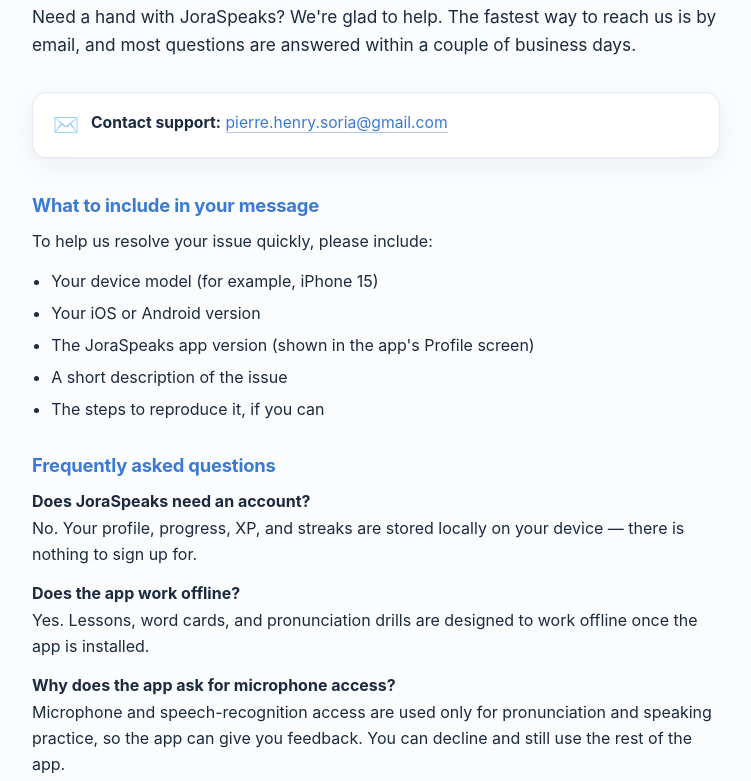
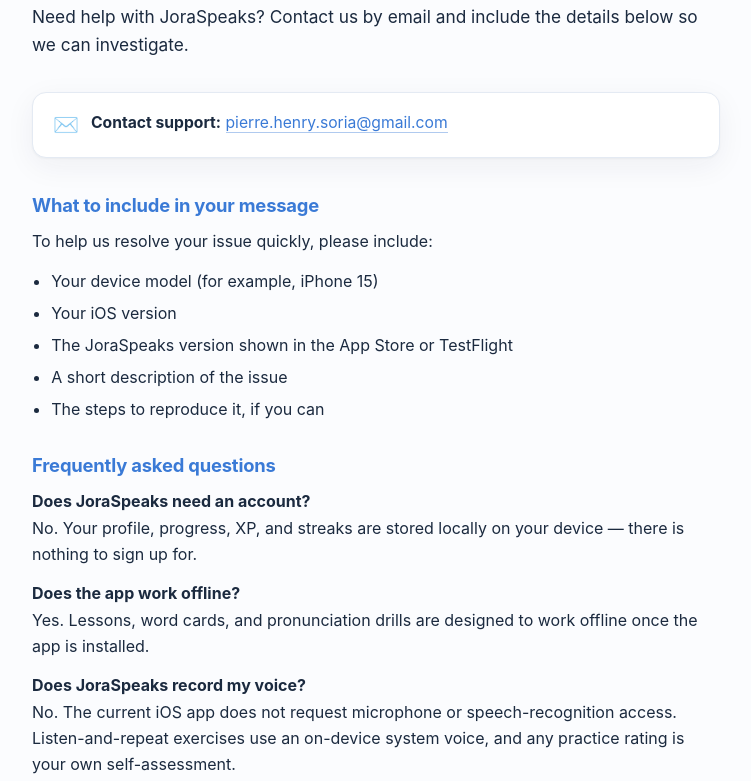
Before and after one commit to JoraSpeaks/privacy, a plain HTML site: page support/index.html in a window 1280 px wide. Shown: the part 171-952 px from the top of the page, without its empty margins (264-1015 px from the left). Drawn offline with Linux system fonts and the light colour scheme.

Commit message:
Correct voice privacy disclosures for the iOS release

```diff
--- a/support/index.html
+++ b/support/index.html
@@ -90,7 +90,7 @@
 
   <h1>Support</h1>
 
-  <p class="lede">Need a hand with JoraSpeaks? We're glad to help. The fastest way to reach us is by email, and most questions are answered within a couple of business days.</p>
+  <p class="lede">Need help with JoraSpeaks? Contact us by email and include the details below so we can investigate.</p>
 
   <div class="highlight">
     <span class="icon">✉️</span>
@@ -102,8 +102,8 @@
     <p>To help us resolve your issue quickly, please include:</p>
     <ul>
       <li>Your device model (for example, iPhone 15)</li>
-      <li>Your iOS or Android version</li>
-      <li>The JoraSpeaks app version (shown in the app's Profile screen)</li>
+      <li>Your iOS version</li>
+      <li>The JoraSpeaks version shown in the App Store or TestFlight</li>
       <li>A short description of the issue</li>
       <li>The steps to reproduce it, if you can</li>
     </ul>
@@ -118,8 +118,8 @@
     <p><strong>Does the app work offline?</strong><br>
     Yes. Lessons, word cards, and pronunciation drills are designed to work offline once the app is installed.</p>
 
-    <p><strong>Why does the app ask for microphone access?</strong><br>
-    Microphone and speech-recognition access are used only for pronunciation and speaking practice, so the app can give you feedback. You can decline and still use the rest of the app.</p>
+    <p><strong>Does JoraSpeaks record my voice?</strong><br>
+    No. The current iOS app does not request microphone or speech-recognition access. Listen-and-repeat exercises use an on-device system voice, and any practice rating is your own self-assessment.</p>
 
     <p><strong>How do I reset my progress?</strong><br>
     Since all data is stored on your device, deleting and reinstalling the app resets everything. If your device's cloud backup is enabled, restoring a backup may bring your progress back.</p>
```
Also changed, not shown: index.html (+4 -4 lines).
